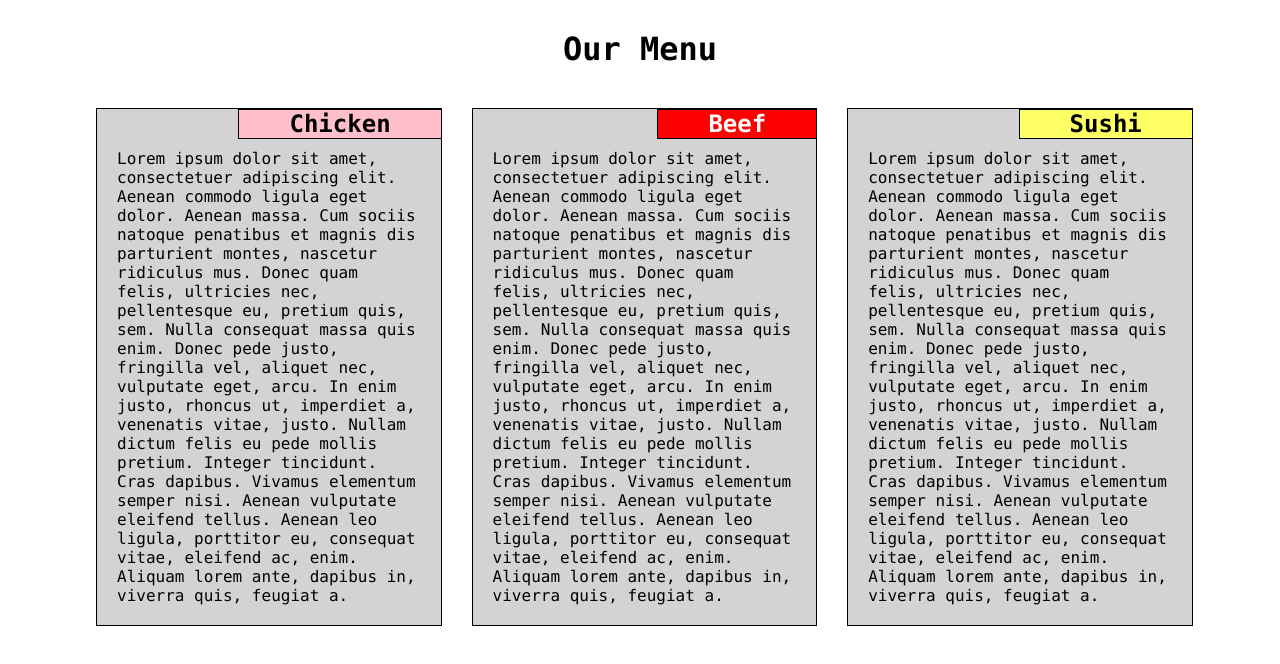
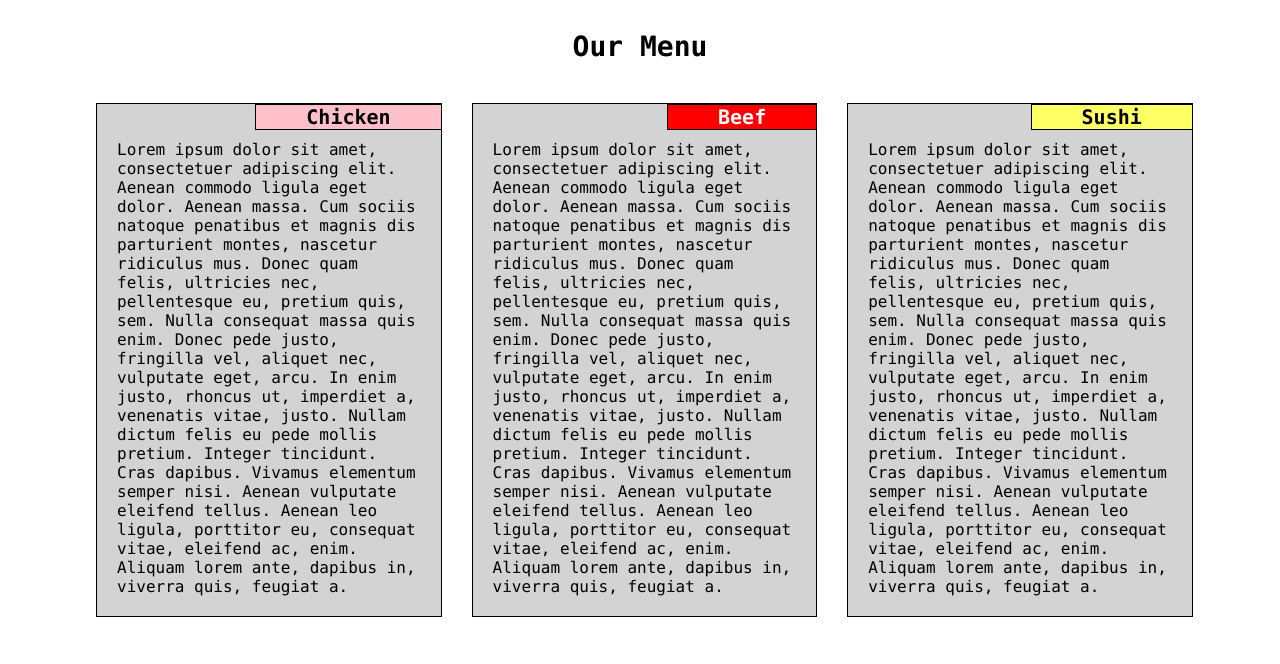
Before and after one commit to Itachi-Ackerman/assignment-css, a plain HTML site: page module2-soln/index.html in a window 1280 px wide. Drawn offline with Linux system fonts and the light colour scheme.

Commit message:
'final-change-fr'

```diff
--- a/module2-soln/stylesheet.css
+++ b/module2-soln/stylesheet.css
@@ -7,6 +7,7 @@ h1{
 	text-align: center;
 	margin-bottom: 40px;
 	margin-top: 30px;
+	font-size: 1.75em;
 }
 section{
 	position: relative;
@@ -20,6 +21,7 @@ section{
 	background-color: #D3D3D3;
 }
 h2{
+	font-size: 1.25em;
 	box-sizing: border-box;
 	display: inline-block;
 	margin-bottom: 10px;
```
